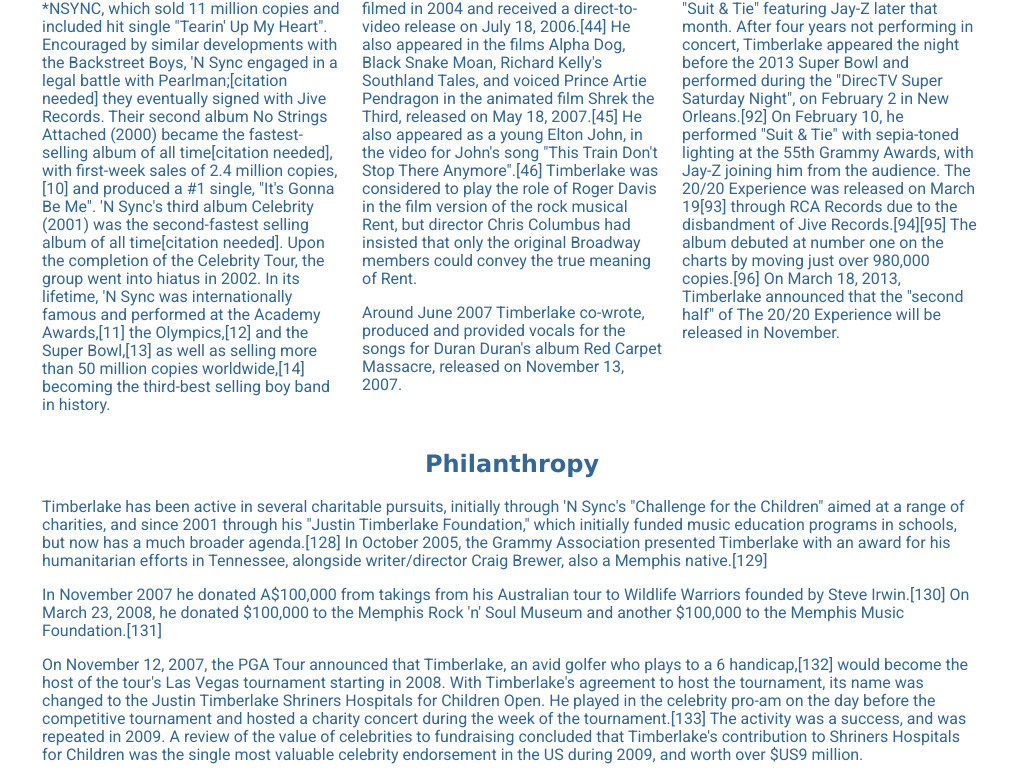
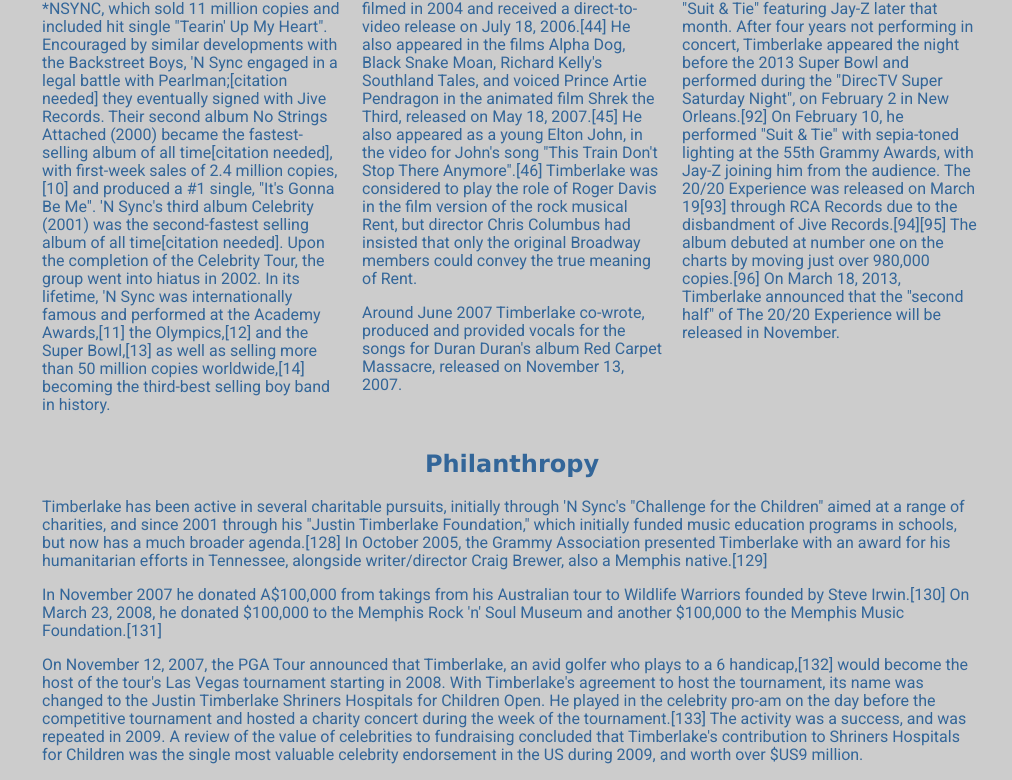
Before and after one commit to jennifernelson/assignment-3, a plain HTML site: page index.html in a window 1280 px wide. Shown: the part 795-1575 px from the top of the page, without its empty margins (128-1140 px from the left). Drawn offline with Linux system fonts and the light colour scheme.

Commit message:
background

```diff
--- a/css/styles.css
+++ b/css/styles.css
@@ -1,5 +1,10 @@
 body {
 	color: #369;
+	background: #CCC;
+}
+
+h1 {
+	text-decoration: underline;
 }
 
 h1, h2, h3 {
--- a/index.html
+++ b/index.html
@@ -50,12 +50,12 @@
 <p>Timberlake began work on his third studio album The 20/20 Experience in June 2012, with "no rules and/or end goal in mind".[90] He publicly announced his return to the music industry in January 2013,[91] releasing the album's lead single "Suit & Tie" featuring Jay-Z later that month. After four years not performing in concert, Timberlake appeared the night before the 2013 Super Bowl and performed during the "DirecTV Super Saturday Night", on February 2 in New Orleans.[92] On February 10, he performed "Suit & Tie" with sepia-toned lighting at the 55th Grammy Awards, with Jay-Z joining him from the audience. The 20/20 Experience was released on March 19[93] through RCA Records due to the disbandment of Jive Records.[94][95] The album debuted at number one on the charts by moving just over 980,000 copies.[96] On March 18, 2013, Timberlake announced that the "second half" of The 20/20 Experience will be released in November.</p>
 </article>
 
-<aside class="grid_12">
+<article class="grid_12">
 <h2>Philanthropy</h2>
 <p>Timberlake has been active in several charitable pursuits, initially through 'N Sync's "Challenge for the Children" aimed at a range of charities, and since 2001 through his "Justin Timberlake Foundation," which initially funded music education programs in schools, but now has a much broader agenda.[128] In October 2005, the Grammy Association presented Timberlake with an award for his humanitarian efforts in Tennessee, alongside writer/director Craig Brewer, also a Memphis native.[129]
 <p>In November 2007 he donated A$100,000 from takings from his Australian tour to Wildlife Warriors founded by Steve Irwin.[130] On March 23, 2008, he donated $100,000 to the Memphis Rock 'n' Soul Museum and another $100,000 to the Memphis Music Foundation.[131]</p>
 <p>On November 12, 2007, the PGA Tour announced that Timberlake, an avid golfer who plays to a 6 handicap,[132] would become the host of the tour's Las Vegas tournament starting in 2008. With Timberlake's agreement to host the tournament, its name was changed to the Justin Timberlake Shriners Hospitals for Children Open. He played in the celebrity pro-am on the day before the competitive tournament and hosted a charity concert during the week of the tournament.[133] The activity was a success, and was repeated in 2009. A review of the value of celebrities to fundraising concluded that Timberlake's contribution to Shriners Hospitals for Children was the single most valuable celebrity endorsement in the US during 2009, and worth over $US9 million.</p>
-</aside>
+</article>
 
 </div>
 </div>
```
